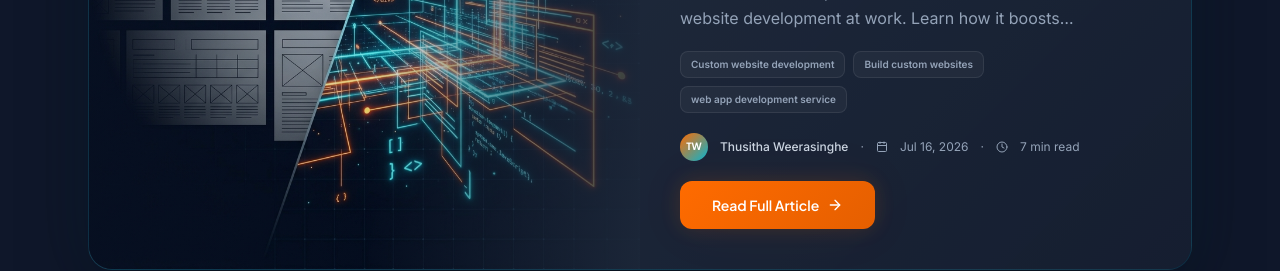
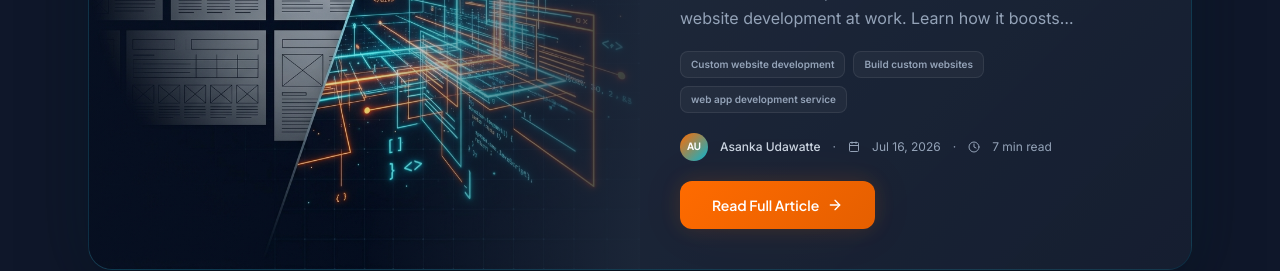
Before and after one commit to DhajaW/stackunleash, a Next.js app: page /blog in a window 1280 px wide. Shown: the part 1000-1271 px from the top of the page. Built offline with nearby package versions, Linux system fonts and the light colour scheme.

Commit message:
fix: update author of first blog post to Asanka Udawatte
- Sets author to Asanka Udawatte (AU) in both blog feed index and single dynamic page
- Set role to Digital Growth Director

```diff
--- a/src/app/blog/[slug]/page.tsx
+++ b/src/app/blog/[slug]/page.tsx
@@ -48,7 +48,7 @@ const postsData: Record<
     date: "Jul 16, 2026",
     readTime: "7 min read",
     tags: ["Custom website development", "Build custom websites", "web app development service", "custom website developer"],
-    author: { name: "Thusitha Weerasinghe", avatar: "TW", role: "Founder & Lead Engineer" },
+    author: { name: "Asanka Udawatte", avatar: "AU", role: "Digital Growth Director" },
     image: "/blog-website.png",
     metaTitle: "Custom Website Development for Higher Conversion Rates",
     metaDescription: "Discover how custom website development tailors unique online experiences that boost engagement and drive conversions for your business.",
--- a/src/app/blog/page.tsx
+++ b/src/app/blog/page.tsx
@@ -49,7 +49,7 @@ const posts = [
     title: "How Custom Website Development Creates Personalized Websites That Convert",
     excerpt:
       "If you've ever landed on a website and thought 'this feels like it was made for me,' that's not an accident. That's custom website development at work. Learn how it boosts conversions.",
-    author: { name: "Thusitha Weerasinghe", avatar: "TW" },
+    author: { name: "Asanka Udawatte", avatar: "AU" },
     date: "Jul 16, 2026",
     readTime: "7 min read",
     tags: ["Custom website development", "Build custom websites", "web app development service"],
```
